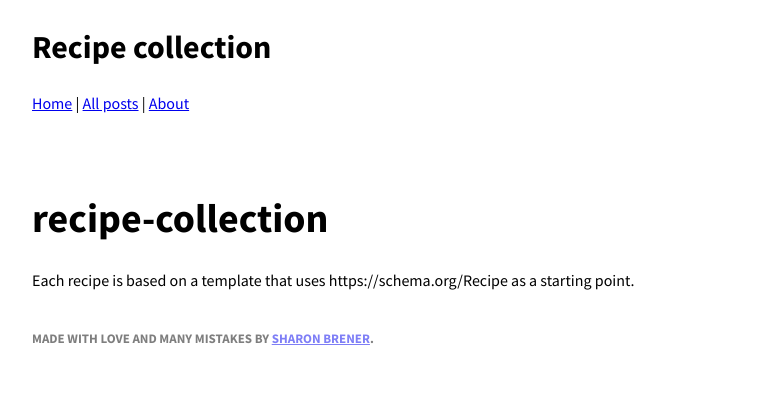
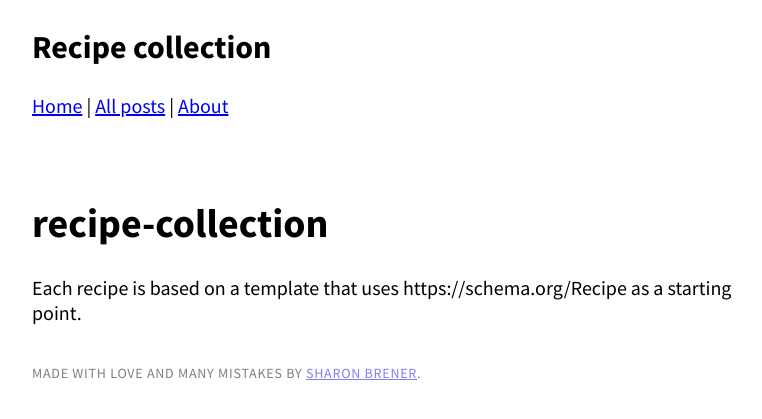
Before and after one commit to scottgallant/recipe-collection, a Jekyll site: the page built from README.md, in a window 1280 px wide. Shown: the top 419 px of the page, without its empty margins (238-1000 px from the left). Built offline with Jekyll 4.4.1, drawn with Linux system fonts in a browser that asks for light colours; our own code applies the rules of GitHub Pages for plain Markdown files.

Commit message:
font sizes, h5 letter-spacing

```diff
--- a/css/style.css
+++ b/css/style.css
@@ -4,10 +4,11 @@ body {
 	max-width: 740px;
 	margin: auto;
 	font-family: 'Source Sans Pro', Helvetica, Arial, sans-serif;
+	line-height: 1.25;
 	}
 
 p {
-	font-size: 16px;
+	font-size: 20px;
 	}
 
 h1 {
@@ -28,8 +29,10 @@ h4 {
 
 h5 {
 	text-transform: uppercase;
-	font-size: 13px;
+	font-size: 14px;
 	opacity: 0.5;
+	letter-spacing: .75px;
+	font-weight: 500;
 	}
 
 
```
